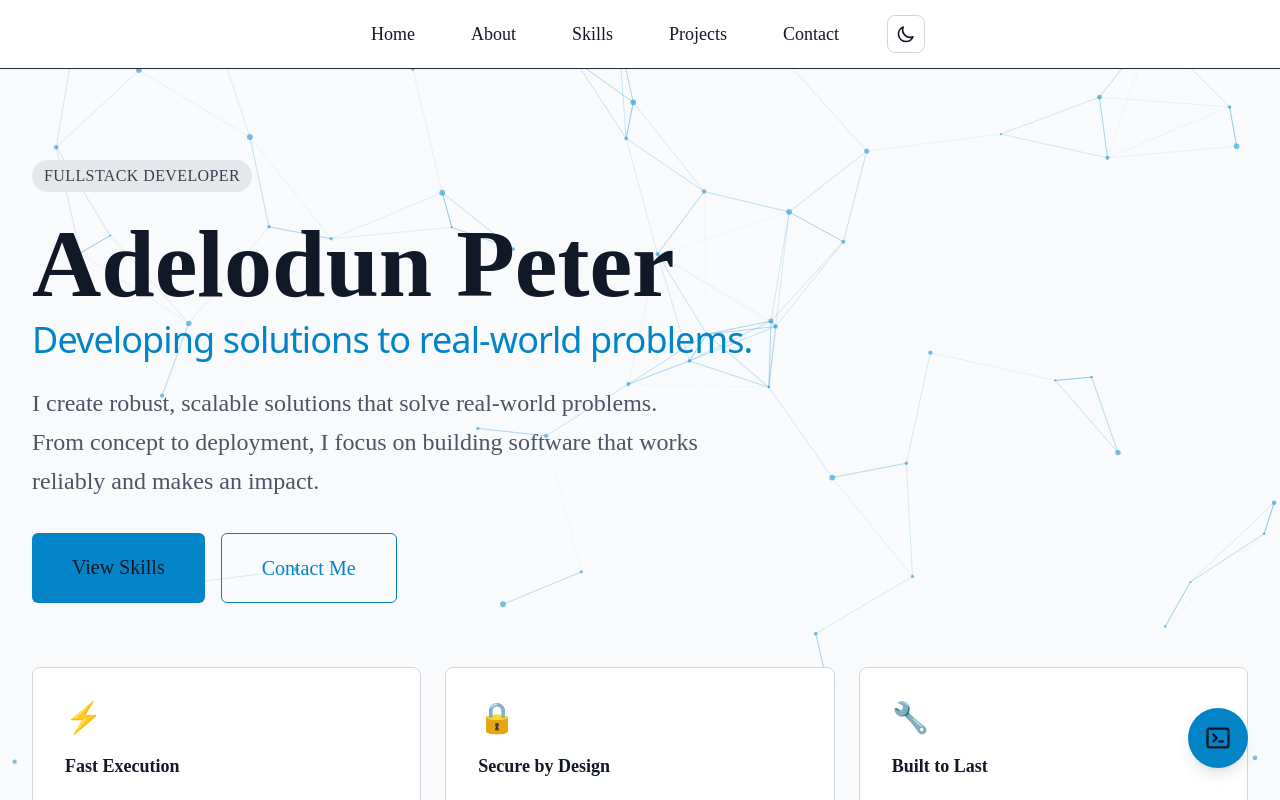
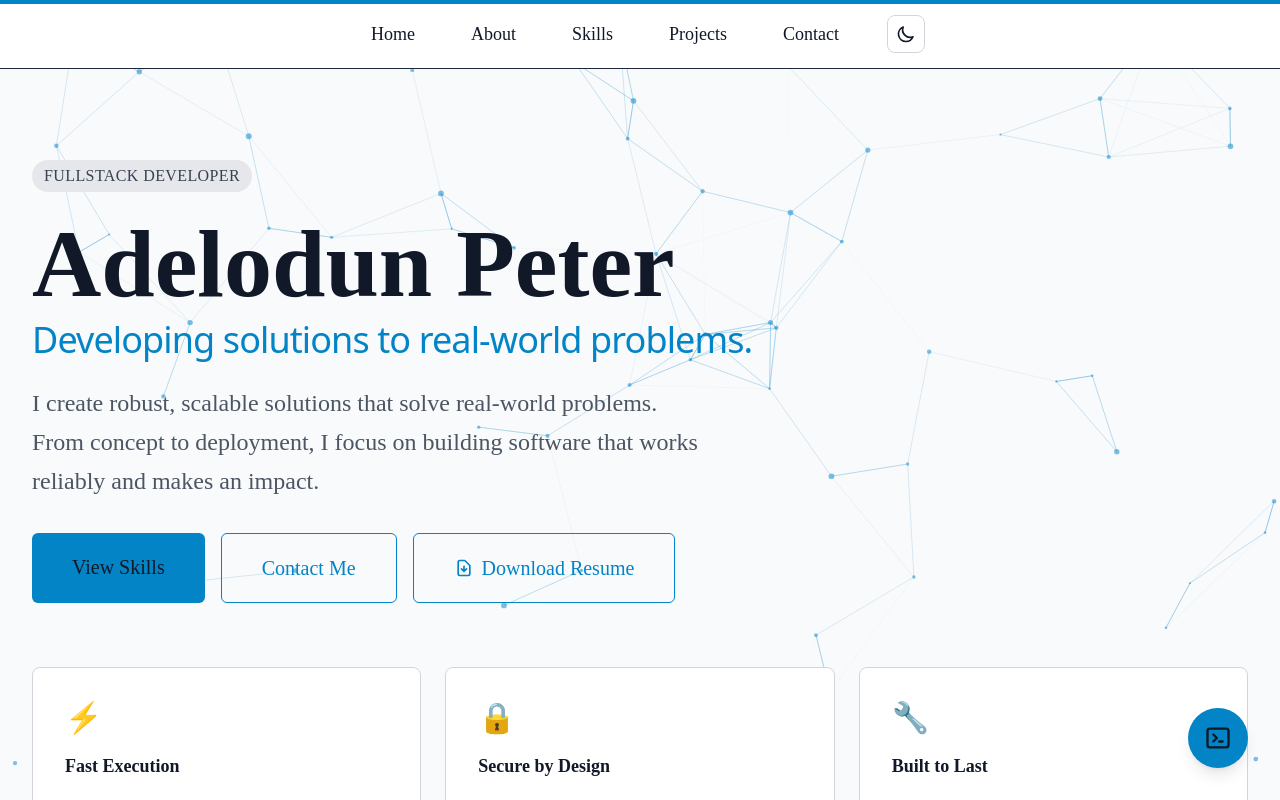
Before and after one commit to Adelodunpeter25/portfolio, a React (Vite) app: page / in a window 1280 px wide. Shown: the top 800 px of the page. Built offline with nearby package versions, Linux system fonts and the light colour scheme; a web font is replaced by a local one.

Commit message:
feat: add scroll progress indicator and download resume buttons

```diff
--- a/src/App.tsx
+++ b/src/App.tsx
@@ -2,6 +2,7 @@ import { lazy, Suspense } from 'react';
 import { BrowserRouter, Routes, Route } from 'react-router-dom';
 import DesktopNavbar from './components/DesktopNavbar';
 import MobileBottomBar from './components/MobileBottomBar';
+import ScrollProgress from './components/ScrollProgress';
 import Hero from './components/Hero';
 import { portfolioData } from './data';
 
@@ -33,6 +34,7 @@ export default function App() {
   return (
     <BrowserRouter>
       <div className="min-h-screen">
+        <ScrollProgress />
         <DesktopNavbar />
         <MobileBottomBar />
         <Suspense fallback={<div />}>
--- a/src/components/Contact.tsx
+++ b/src/components/Contact.tsx
@@ -136,6 +136,20 @@ export default function Contact({ email, social }: ContactProps) {
                   Connect →
                 </a>
               </div>
+
+              <div className="p-6 bg-black border border-border-dark rounded-lg hover:border-primary transition-colors">
+                <h4 className="text-xl font-semibold mb-2">Resume</h4>
+                <a
+                  href="/adelodun-peter-resume.pdf"
+                  download
+                  className="text-lg text-primary hover:underline flex items-center gap-2"
+                >
+                  <svg className="w-5 h-5" fill="none" stroke="currentColor" viewBox="0 0 24 24">
+                    <path strokeLinecap="round" strokeLinejoin="round" strokeWidth={2} d="M12 10v6m0 0l-3-3m3 3l3-3m2 8H7a2 2 0 01-2-2V5a2 2 0 012-2h5.586a1 1 0 01.707.293l5.414 5.414a1 1 0 01.293.707V19a2 2 0 01-2 2z" />
+                  </svg>
+                  Download PDF
+                </a>
+              </div>
             </div>
           </div>
 
--- a/src/components/Hero.tsx
+++ b/src/components/Hero.tsx
@@ -61,6 +61,19 @@ export default function Hero({ name, tagline, mission, subtext, features }: Hero
           >
             Contact Me
           </motion.a>
+          <motion.a
+            href="/adelodun-peter-resume.pdf"
+            download
+            className="px-10 py-5 border border-primary text-primary rounded-md text-xl font-medium flex items-center gap-2"
+            whileHover={{ scale: 1.05, y: -2 }}
+            whileTap={{ scale: 0.95 }}
+            transition={{ type: 'spring', stiffness: 400, damping: 17 }}
+          >
+            <svg className="w-5 h-5" fill="none" stroke="currentColor" viewBox="0 0 24 24">
+              <path strokeLinecap="round" strokeLinejoin="round" strokeWidth={2} d="M12 10v6m0 0l-3-3m3 3l3-3m2 8H7a2 2 0 01-2-2V5a2 2 0 012-2h5.586a1 1 0 01.707.293l5.414 5.414a1 1 0 01.293.707V19a2 2 0 01-2 2z" />
+            </svg>
+            Download Resume
+          </motion.a>
         </div>
 
         <div className="grid grid-cols-1 md:grid-cols-3 gap-6">
--- /dev/null
+++ b/src/components/ScrollProgress.tsx
@@ -0,0 +1,17 @@
+import { motion, useScroll, useSpring } from 'framer-motion';
+
+export default function ScrollProgress() {
+  const { scrollYProgress } = useScroll();
+  const scaleX = useSpring(scrollYProgress, {
+    stiffness: 100,
+    damping: 30,
+    restDelta: 0.001
+  });
+
+  return (
+    <motion.div
+      className="fixed top-0 left-0 right-0 h-1 bg-primary origin-left z-[100]"
+      style={{ scaleX }}
+    />
+  );
+}
```
Also changed, not shown: 1 other file (tests, documents, lock files or other folders).
